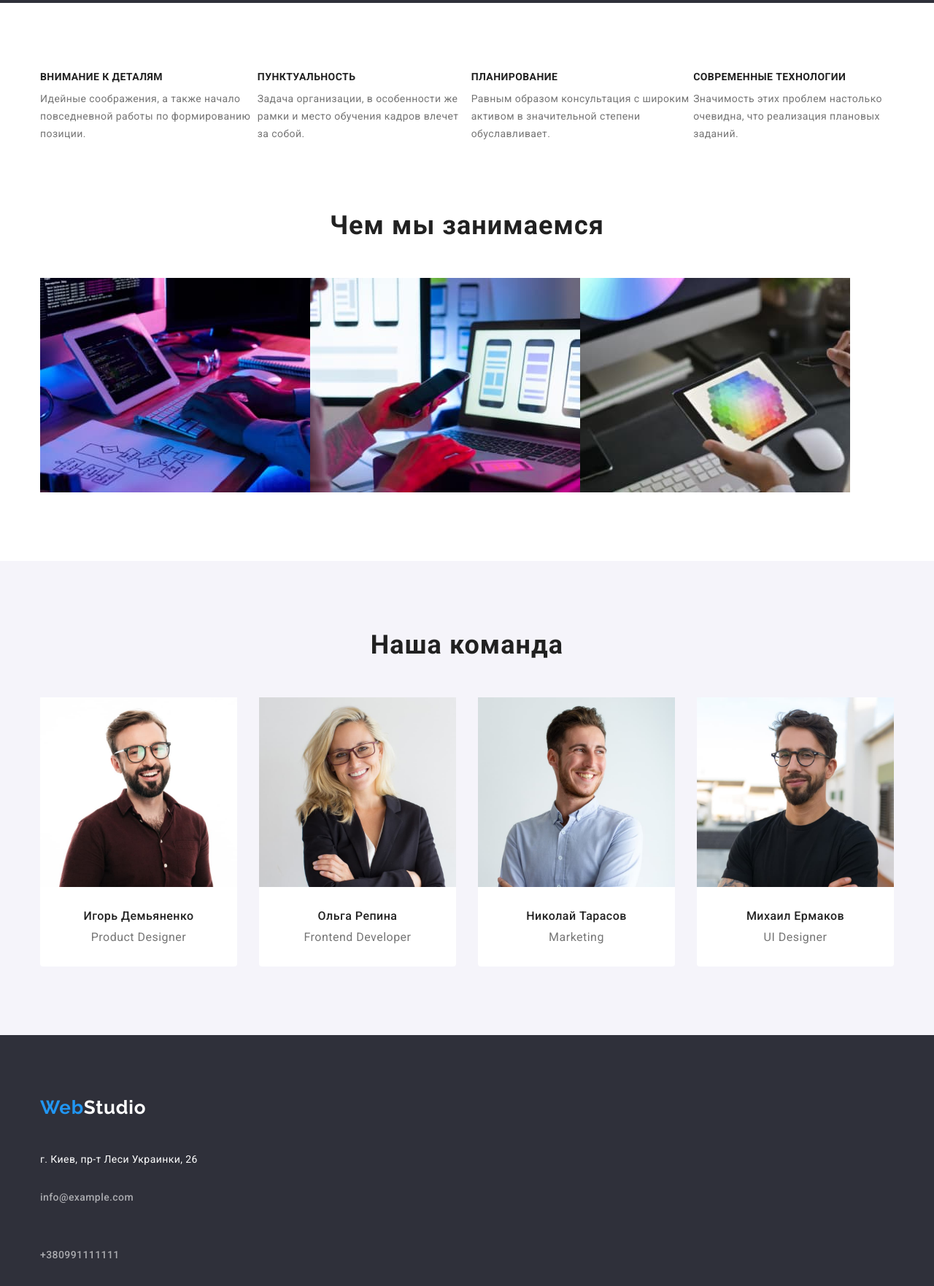
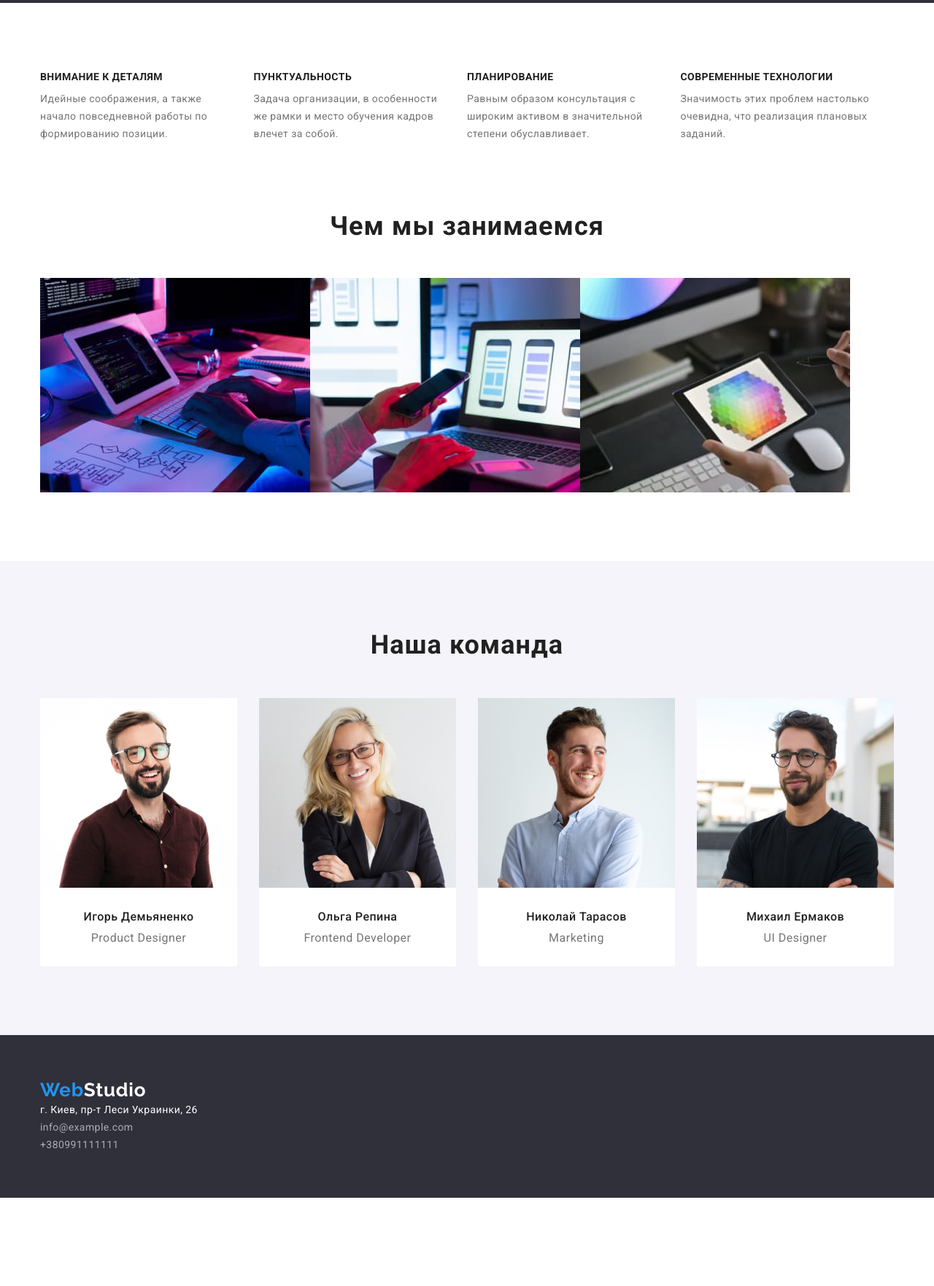
Before and after one commit to BlahunSofiia/goit-markup-hw-03, a plain HTML site: page index.html in a window 1280 px wide. Shown: the part 680-2443 px from the top of the page at 73% size. After the commit the page ends 2322 px from the top, so only its background shows below. Drawn offline with nearby package versions, Linux system fonts and the light colour scheme.

Commit message:
corrected

```diff
--- a/css/styles.css
+++ b/css/styles.css
@@ -49,7 +49,9 @@ img {
 }
 
 .list {
-  list-style-type: none;
+  list-style: none;
+  margin: 0;
+  padding: 0;
 }
 .link {
   text-decoration: none;
@@ -61,7 +63,9 @@ img {
   font-style: normal;
 }
 .section {
-  padding: 94px 0;
+  padding-top: 94px;
+  padding-bottom: 94px;
+  text-align: center;
 }
 
 /*Главная страница*/
@@ -188,14 +192,18 @@ img {
   overflow: hidden;
 }
 .features {
-  padding-bottom: 0;
+  display: flex;
+  justify-content: flex-start;
+  padding-top: 94px;
+  padding-bottom: 94px;
 }
 .features-list {
   display: flex;
 }
-.feature-item {
+.features-item {
   width: 270px;
-  display: inline-block;
+  margin-right: 30px;
+  text-align: left;
 }
 .features-item:not(:last child) {
   margin-right: 30px;
@@ -206,17 +214,21 @@ img {
   margin-bottom: 10px;
   font-weight: 700;
   font-size: 14px;
-  line-height: 1.1;
+  line-height: 1.14;
   letter-spacing: 0.03em;
   text-transform: uppercase;
 }
 .features-item-text {
   font-size: 14px;
-  line-height: 24px;
+  line-height: 1.71;
   letter-spacing: 0.03em;
   color: var(--paragraph-color);
 }
 /*Чем мы занимаемся*/
+.directions {
+  padding-top: 0;
+  padding-bottom: 94px;
+}
 .directions-title,
 .team-title {
   margin-bottom: 50px;
@@ -282,8 +294,14 @@ footer {
   padding: 60px 0;
 }
 .footer-logo {
-  display: block;
-  margin-bottom: 20px;
+  font-family: Raleway;
+  font-style: normal;
+  font-weight: bold;
+  font-size: 26px;
+  line-height: 1.2;
+  letter-spacing: 0.03em;
+  color: var(--main-brand-color);
+  text-align: left;
 }
 .address-item {
   margin-bottom: 0;
@@ -293,16 +311,34 @@ footer {
 }
 .address-link {
   display: block;
+  font-style: normal;
+  font-weight: normal;
   font-size: 14px;
-  line-height: 1.7;
+  line-height: 1.71;
   letter-spacing: 0.03em;
   color: var(--hover-text-color);
 }
 .footer-contacts-link {
-  display: block;
+  font-style: normal;
+  font-weight: normal;
+  font-size: 14px;
+  line-height: 1.71;
   letter-spacing: 0.03em;
   color: var(--footer-link-color);
 }
+.footer-contacts-link {
+  display: block;
+}
+.address-link {
+  display: block;
+}
+.address-link:hover,
+.footer-contacts-link:hover,
+.address-link:focus,
+.footer-contacts-link:focus {
+  color: var(--main-brand-color);
+}
+
 /*Страница портфолио*/
 /*Фильтры*/
 .filter-list {
--- a/index.html
+++ b/index.html
@@ -125,7 +125,7 @@
     <!--Футер-->
     <footer id="footer">
         <div class="container">
-            <a class="logo footer-logo link" lang="en" href="./index.html">Web<span class="logo-footer-studio-color">Studio</span></a>
+            <a class="footer-logo link" lang="en" href="./index.html">Web<span class="logo-footer-studio-color">Studio</span></a>
             <address class="address">
                 <ul class="address-list list">
                     <li class="address-item">
@@ -133,10 +133,10 @@
                      href="https://www.google.com/maps/place/%D0%B1%D1%83%D0%BB%D1%8C%D0%B2%D0%B0%D1%80+%D0%9B%D0%B5%D1%81%D1%96+%D0%A3%D0%BA%D1%80%D0%B0%D1%97%D0%BD%D0%BA%D0%B8,+26,+%D0%9A%D0%B8%D1%97%D0%B2,+02000/@50.4265807,30.5361971,17z/data=!3m1!4b1!4m5!3m4!1s0x40d4cf0e033ecbe9:0x57a4dffefec77da0!8m2!3d50.4265807!4d30.5383858">г. Киев, пр-т Леси Украинки, 26</a>
                     </li>
                     <li class="address-item">
-                    <a class="contacts-link footer-contacts-link link" href="mailto:info@example.com">info@example.com</a>
+                    <a class="footer-contacts-link link" href="mailto:info@example.com">info@example.com</a>
                     </li>
                     <li class="address-item">
-                    <a class="contacts-link footer-contacts-link link" href="+380991111111">+380991111111</a>
+                    <a class="footer-contacts-link link" href="+380991111111">+380991111111</a>
                     </li>
                 </ul>
             </address>
```
Also changed, not shown: portfolio.html (+3 -3 lines).
